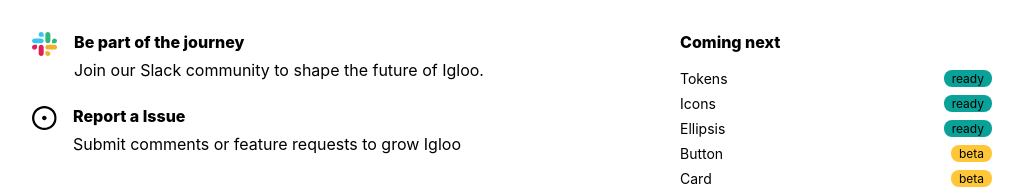
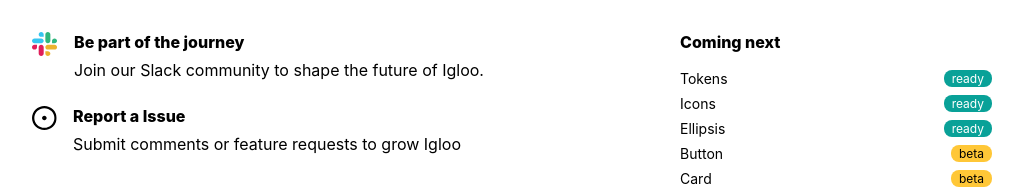
Before and after one commit to gsoft-inc/ov-igloo-ui, a Next.js app in the folder website/: page / in a window 1280 px wide. Shown: the part 595-784 px from the top of the page, without its empty margins (128-1151 px from the left). Built offline with nearby package versions, Linux system fonts and the light colour scheme.

Commit message:
chore: change text color of ready tag

```diff
--- a/website/styles/components/_tag.scss
+++ b/website/styles/components/_tag.scss
@@ -12,6 +12,7 @@
   background: $c-grey;
 
   &--ready {
+    color: $c-white;
     background: $c-green;
   }
 
```
